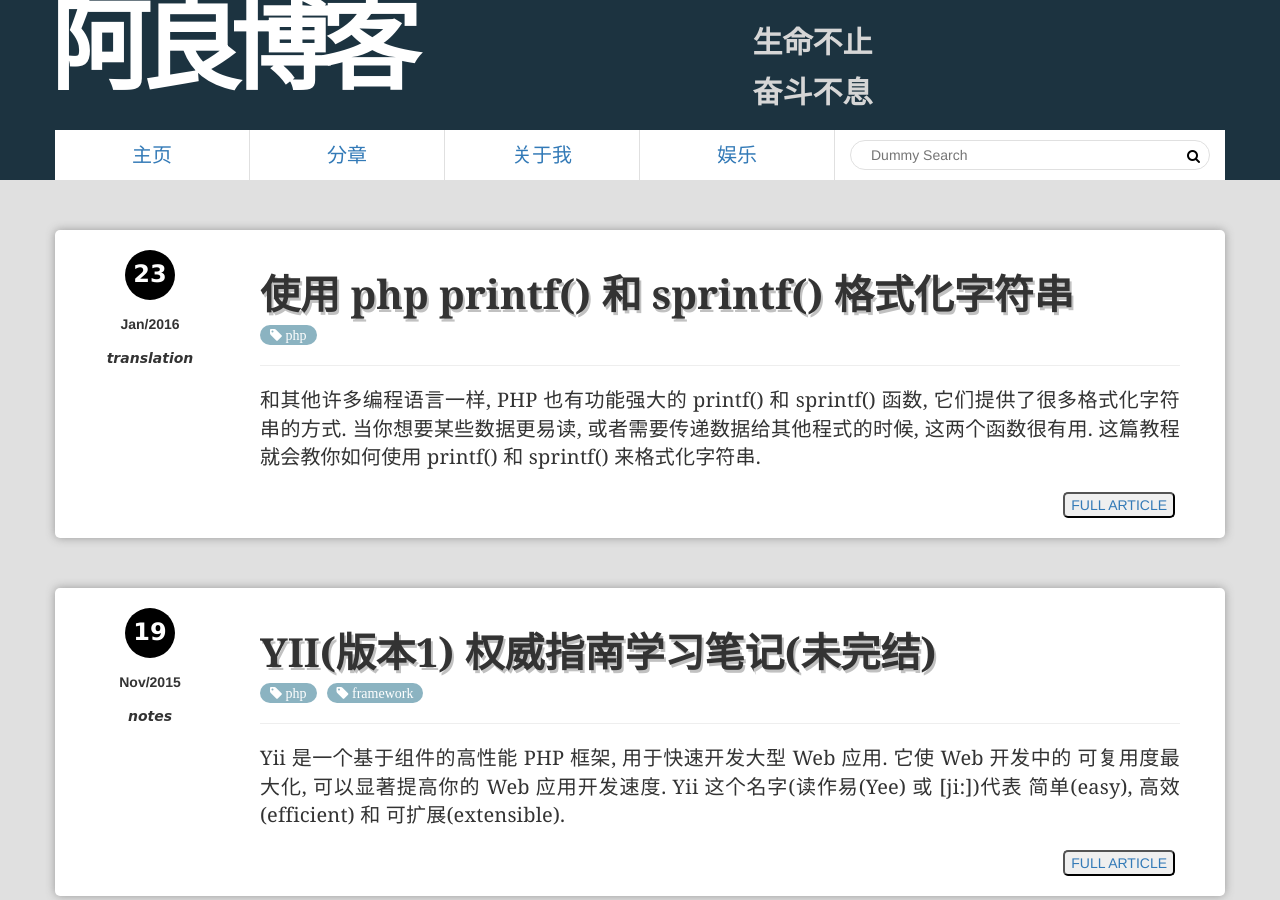
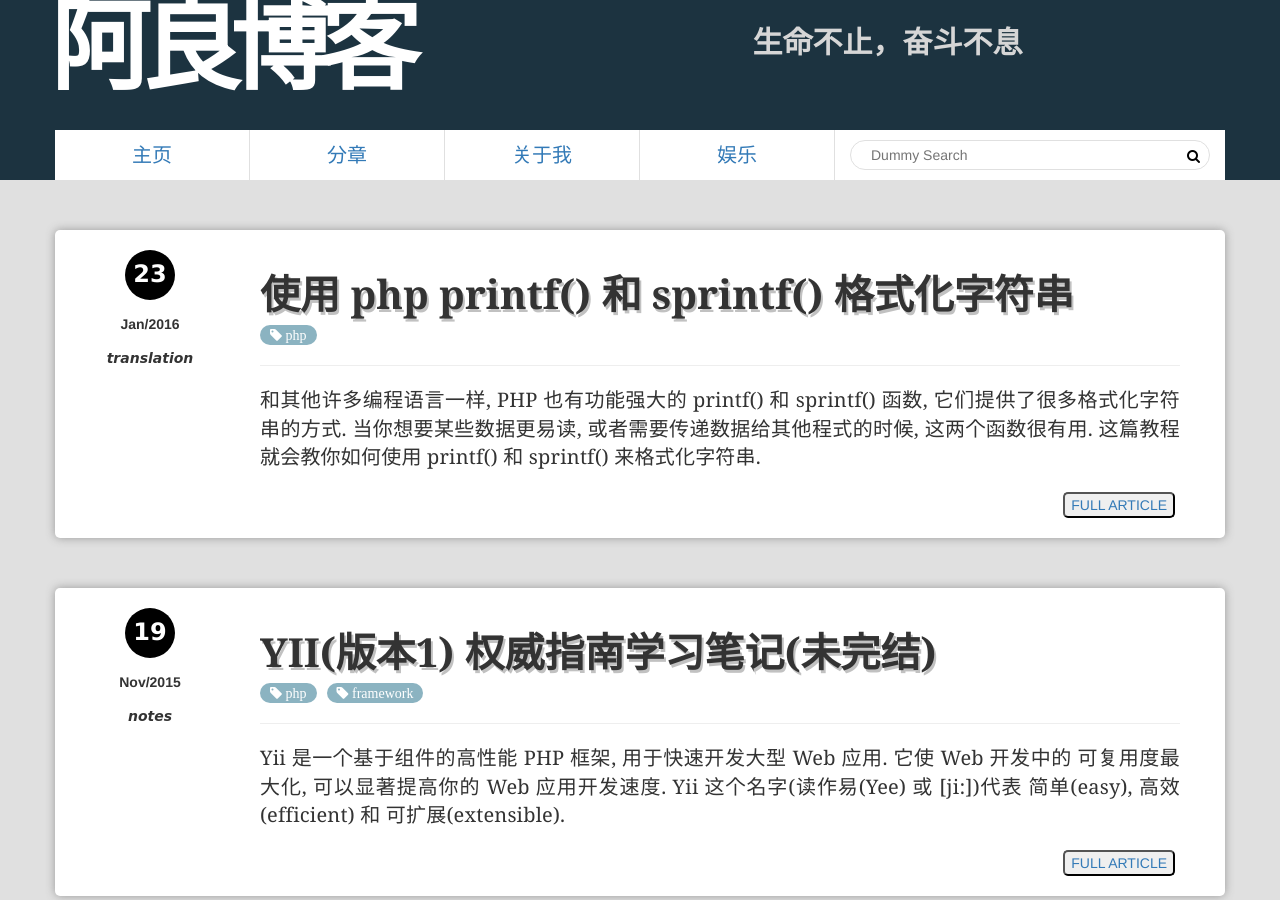
Before and after one commit to fantasylion/fantasylion.github.io, a Jekyll site: the page built from index.html, in a window 1280 px wide and 900 px high. Built offline with Jekyll 4.4.1, drawn with Linux system fonts in a browser that asks for light colours; Markdown is read by kramdown in place of the engine named in the settings; the list of posts is cut into pages by our own code; comment, search, counter and statistics services are not loaded.

Commit message:
modify style

```diff
--- a/_includes/header.html
+++ b/_includes/header.html
@@ -7,8 +7,7 @@
 
 
             <div class="col-lg-5">
-                <p style="text-align:left;">生命不止</p>
-                <p style="text-align:left;">奋斗不息</p>
+                <p style="text-align:left;">生命不止，奋斗不息</p>
             </div>
         </div>
 
```
